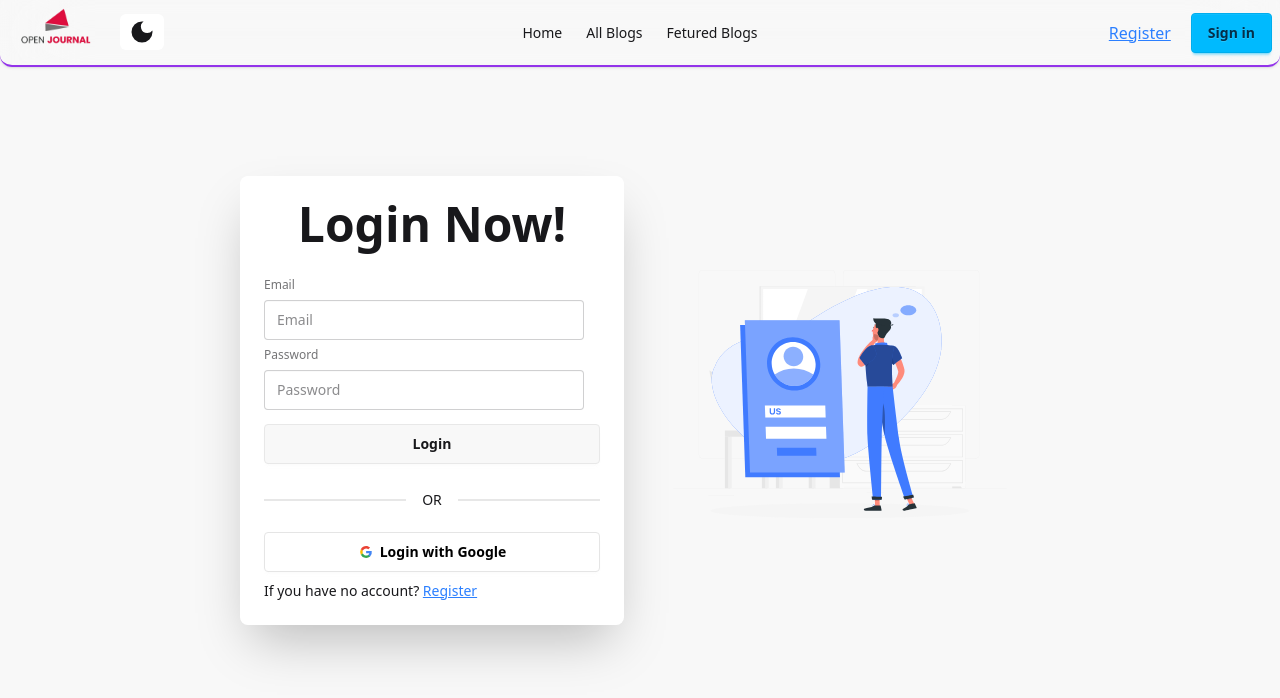
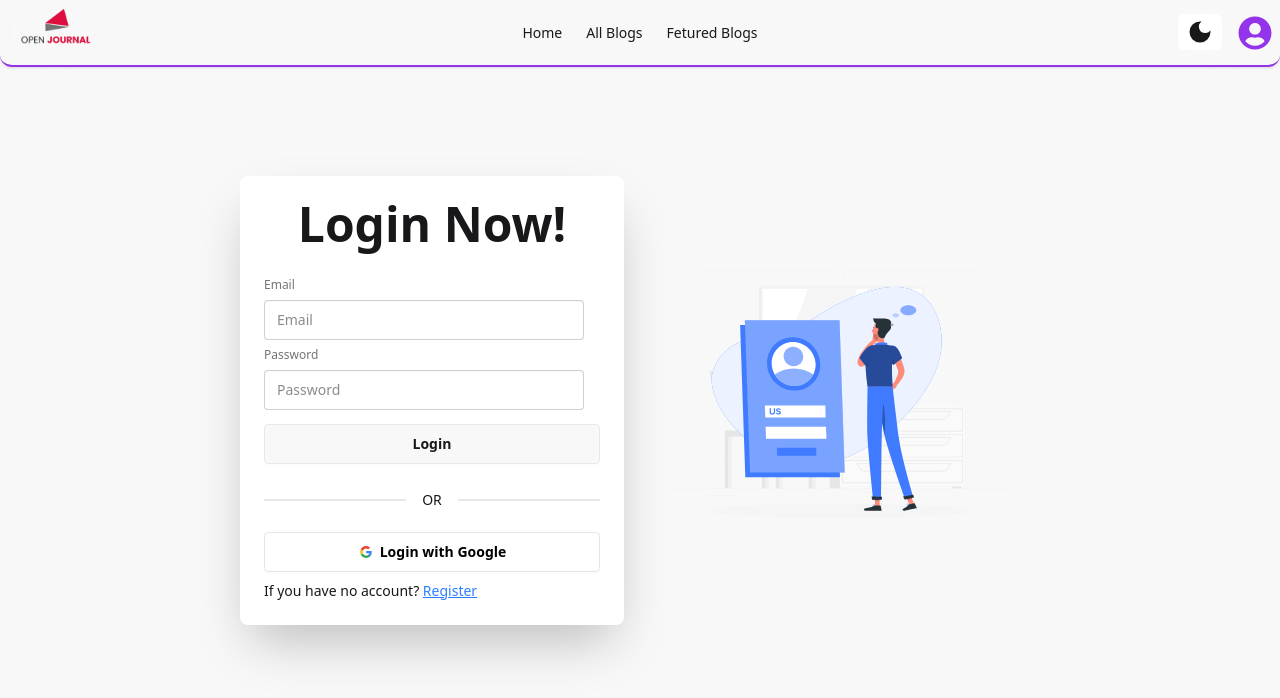
Before and after one commit to ratulislam46/openjournal-client, a React (Vite) app: page /login in a window 1280 px wide. Shown: the top 698 px of the page. Built offline with nearby package versions, Linux system fonts and the light colour scheme; no server answers.

Commit message:
added new dropdown in navbar

```diff
--- a/src/Components/Navbar/Navbar.jsx
+++ b/src/Components/Navbar/Navbar.jsx
@@ -5,11 +5,13 @@ import { use, useEffect, useState } from 'react';
 import toast from 'react-hot-toast';
 import { MdDarkMode } from "react-icons/md";
 import { MdLightMode } from "react-icons/md";
+import { FaUserCircle } from "react-icons/fa";
 
 const Navbar = () => {
 
     const { user, SignOutWithFireBase } = use(AuthContext);
     const [theme, setTheme] = useState(localStorage.getItem("theme") || "light");
+    console.log(user);
 
 
     const handleLogOut = () => {
@@ -61,6 +63,16 @@ const Navbar = () => {
                         <img src={logo} alt="logo" className='w-24' />
                     </Link>
 
+                </div>
+                <div className="navbar-center hidden lg:flex">
+                    <ul className="menu menu-horizontal px-1 text-base-content">
+                        {
+                            links
+                        }
+                    </ul>
+                </div>
+
+                <div className="navbar-end">
                     {/* Right side toggle button */}
                     <div className="flex-none ml-8 md:ml-4">
                         <button
@@ -71,30 +83,47 @@ const Navbar = () => {
                         </button>
                     </div>
 
-                </div>
-                <div className="navbar-center hidden lg:flex">
-                    <ul className="menu menu-horizontal px-1 text-base-content">
-                        {
-                            links
-                        }
-                    </ul>
-                </div>
-
-                <div className="navbar-end">
-
-                    {
-                        user &&
-                        <img className='w-10 mr-2 rounded-2xl' src={user.photoURL || 'https://i.postimg.cc/pX5mX6Zd/istockphoto-1337144146-612x612.jpg'} alt="" />
-                    }
-
-                    {
-                        user ?
-                            <button onClick={handleLogOut} className='btn btn-primary'>Log Out</button> :
-                            <>
-                                <Link to='/register' className='underline text-blue-500 mr-5'>Register</Link>
-                                <Link to='/login' className='btn btn-info'>Sign in</Link>
-                            </>
-                    }
+                    {/* 🔥 Profile Dropdown Section */}
+                    <div className="relative group ml-4">
+                        <FaUserCircle
+                            size={34}
+                            className="cursor-pointer text-primary"
+                        />
+                        <div className="absolute right-0 mt-3 w-40 bg-base-100 shadow-lg rounded-xl opacity-0 group-hover:opacity-100 transition-all duration-300 scale-95 group-hover:scale-100 p-3">
+                            {user ?
+                                <>
+                                    <p className="text-center font-medium mb-2">👋 {user.displayName || "User"}</p>
+                                    <Link
+                                        to="/profile"
+                                        className="block text-center py-1 rounded-md hover:bg-primary hover:text-white transition"
+                                    >
+                                        View Profile
+                                    </Link>
+                                    <button
+                                        onClick={handleLogOut}
+                                        className="w-full mt-2 bg-primary text-white py-1 rounded-md hover:bg-primary/80 transition"
+                                    >
+                                        Log Out
+                                    </button>
+                                </>
+                                :
+                                <>
+                                    <Link
+                                        to="/login"
+                                        className="block text-center bg-primary text-white py-1 rounded-md hover:bg-primary/80 transition"
+                                    >
+                                        Login
+                                    </Link>
+                                    <Link
+                                        to="/register"
+                                        className="block text-center mt-2 border border-primary text-primary py-1 rounded-md hover:bg-primary hover:text-white transition"
+                                    >
+                                        Register
+                                    </Link>
+                                </>
+                            }
+                        </div>
+                    </div>
                 </div>
             </div>
         </div>
```
